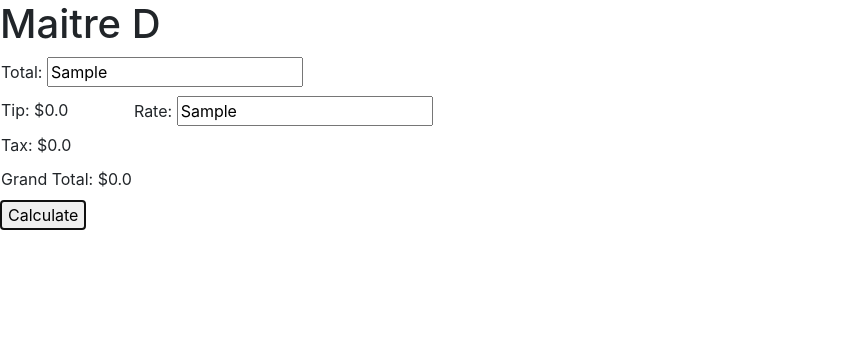
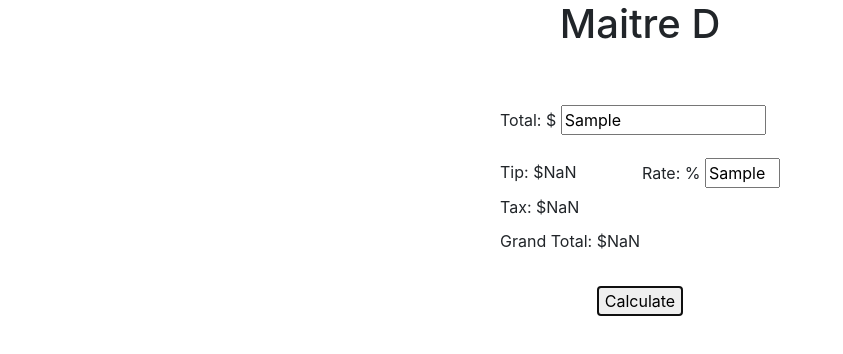
Before and after one commit to cweltonsmith/practice-app, a plain HTML site: page index.html in a window 1280 px wide. Both pictures are taken after typing "Sample", "Sample" into the empty fields and a click on the button "Calculate". Shown: the whole page, without its empty margins (0-843 px from the left). Drawn offline with nearby package versions, Linux system fonts and the light colour scheme.

Commit message:
Finsihed App

```diff
--- a/CSS/style.css
+++ b/CSS/style.css
@@ -5,3 +5,23 @@
 .btn {
   width: 100%;
 }
+.text-field{
+  width: 75px;
+}
+.total-field{
+  width: 205px;
+}
+
+.br{
+  height: 1em
+}
+.tb{
+  margin-left:auto;
+  margin-right:auto;
+}
+section{
+  text-align: center
+}
+h1{
+  text-align: center
+}
--- a/index.html
+++ b/index.html
@@ -1,43 +1,59 @@
 <!DOCTYPE html>
 <html lang="en">
+
 <head>
     <meta charset="UTF-8">
     <meta name="viewport" content="width=device-width, initial-scale=1.0">
     <meta http-equiv="X-UA-Compatible" content="ie=edge">
-    <title>Total Calculator</title>
+    <title>Tip & Tax Calculator</title>
+
+    <link rel="stylesheet" href="https://stackpath.bootstrapcdn.com/bootstrap/4.3.1/css/bootstrap.min.css"
+        integrity="sha384-ggOyR0iXCbMQv3Xipma34MD+dH/1fQ784/j6cY/iJTQUOhcWr7x9JvoRxT2MZw1T" crossorigin="anonymous">
+
     <link rel="stylesheet" type="text/css" href="CSS/style.css">
-    <link rel="stylesheet" href="https://stackpath.bootstrapcdn.com/bootstrap/4.3.1/css/bootstrap.min.css"
-    integrity="sha384-ggOyR0iXCbMQv3Xipma34MD+dH/1fQ784/j6cY/iJTQUOhcWr7x9JvoRxT2MZw1T" crossorigin="anonymous">
+</head>
 
-</head>
 <body>
     <h1>Maitre D</h1>
-    <main class id>
-        <table class="centered">
+    <main>
+        <br>
+        <br>
+        <table class="tb">
             <tr>
                 <td colspan="2">
-                <label for="total-field">Total:</label>
-                <input id="total-field" value="" type="text" ></td>
+                    <label for="total-field">Total: $</label>
+                    <input id="total-field" type="text" class="total-field" value="" placeholder="0.00">
+                </td>
             </tr>
-            <tr class="blank-row">
-            </tr>
-                <td colspan="2"></td>
-            <tr>
-                <td><label>Tip: <span for="tip-amount">$0.0</span></label></td>
-                <td><label for="rate-field">Rate:</label>
-                <input id="rate-field" value="" type="text"  max="100.00"></td>
+            <tr class="br">
             </tr>
             <tr>
-                <td><label>Tax: <span for="tax-amount">$0.0</span></label></td>
+                <td>
+                     <label>Tip: <span id="tip-amount">$0.00</span></label>
+                </td>
+                <td>
+                    <label for="rate-field">Rate: %</label>
+                    <input id="rate-field" type="text" class="text-field" value="" placeholder="0.00">
+                </td>
             </tr>
             <tr>
-                <td><label>Grand Total: <span for="grand-total">$0.0</span></label></td>
+                <td>
+                    <label>Tax: <span id="tax-amount">$0.00</span></label>
+                </td>
+            </tr>
+            <tr>
+                <td>
+                    <label>Grand Total: <span id="total-amount">$0.00</span>
+                    </label>
+                </td>
             </tr>
         </table>
+        <br>
         <section>
-            <button clas="btn" id="calculate">Calculate</button>
+            <button id="calculate">Calculate</button>
         </section>
-    </main
+    </main>
     <script src="main.js"></script>
 </body>
+
 </html>
--- a/main.js
+++ b/main.js
@@ -1,27 +1,21 @@
-const calculateGrandTotal = (vartotal, vartip, vartax) => {
-    return vartotal + vartip + vartax
-}
+function calculations() {
 
-const calculateTip = (vartotal, vartiprate) => {
-    return vartotal * (vartiprate/100)
-}
+    //Passes string and returns float
+    const total = parseFloat(document.querySelector('#total-field').value)
+    const tipRate = parseFloat(document.querySelector('#rate-field').value)
 
-const calculateTax = (vartotal, vartaxRate) => {
-    return vartotal * (vartaxRate/100)
+    //Doing all the simple calculations
+    const tip = total * (tipRate/100)
+    const taxRate = 5.5
+    const tax = total * (taxRate/100)
+    const grandTotal = total + tip + tax
+
+    //Modifying HTML page with the calculations output
+    document.querySelector('#tip-amount').innerHTML = `$${tip.toFixed(2)}`
+    document.querySelector('#tax-amount').innerHTML = `$${tax.toFixed(2)}`
+    document.querySelector('#total-amount').innerHTML = `$${grandTotal.toFixed(2)}`
 }
 
 
-document.querySelector('#calculate').addEventListener('click', () => {
-
-    const total = parseFloat(document.querySelector('#total-field').value)
-    const tipRate = parseFloat(document.querySelector('#rate-field').value)
-
-    const tip = calculateTip(total, tipRate)
-    const taxRate = 5.5
-    const tax = calculateTax(total, taxRate)
-    const grandTotal = calculateGrandTotal(total, tip, vartax)
-
-    document.querySelector('#tip-amount').value = tip
-    document.querySelector('#tax-amount').value = tax
-    document.querySelector('#grand-total').value = grandTotal
-})
+//On click perform the calculation function
+document.querySelector('#calculate').addEventListener('click', calculations)
```
